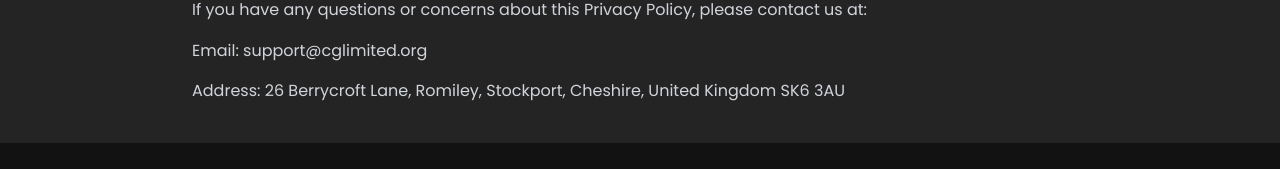
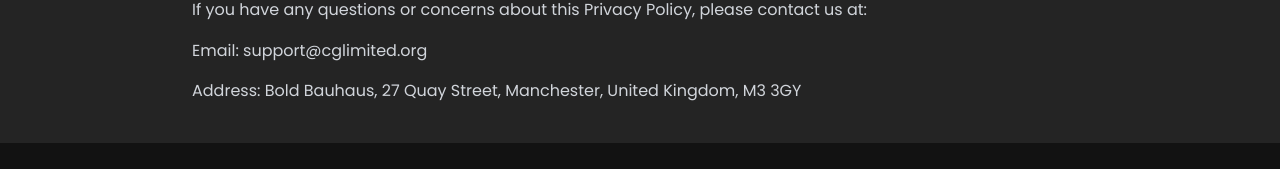
Before and after one commit to qqwrxtr/finance__landing, a React (Create React App) app: page /privacy-policy in a window 1280 px wide. Shown: the part 1822-1991 px from the top of the page. Built offline with nearby package versions, Linux system fonts and the light colour scheme.

Commit message:
"Updated address in Map, Privacy Policy, and Terms of Service components to 'Bold Bauhaus, 27 Quay Street, Manchester, United Kingdom, M3 3GY'."

```diff
--- a/src/components/Map/Map.jsx
+++ b/src/components/Map/Map.jsx
@@ -5,7 +5,7 @@ const Map = () => {
                 <p>Where to find us?</p>
             </div>
             <div className="address text-center text-sm sm:text-base md:text-lg lg:text-xl text-gray-700 mt-4">
-                <p>26 Berrycroft Lane, Romiley, Stockport, Cheshire, United Kingdom, SK6 3AU</p>
+                <p>Bold Bauhaus, 27 Quay Street, Manchester, United Kingdom, M3 3GY</p>
             </div>
             <div className="mapswrapper w-full max-w-screen-xl h-64 sm:h-80 md:h-96 lg:h-[600px] rounded-lg overflow-hidden shadow-lg my-6">
                 <iframe
--- a/src/components/Pages/Privacy_Policy/Privacy_Policy.jsx
+++ b/src/components/Pages/Privacy_Policy/Privacy_Policy.jsx
@@ -109,7 +109,7 @@ const PrivacyPolicy = () => {
                     </p>
                     <p className="text-gray-300">Email: support@cglimited.org</p>
                     <p className="text-gray-300">
-                        Address: 26 Berrycroft Lane, Romiley, Stockport, Cheshire, United Kingdom SK6 3AU
+                        Address: Bold Bauhaus, 27 Quay Street, Manchester, United Kingdom, M3 3GY
                     </p>
                 </section>
             </div>
--- a/src/components/Pages/TermsConditions/Terms.jsx
+++ b/src/components/Pages/TermsConditions/Terms.jsx
@@ -69,7 +69,7 @@ const TermsOfService = () => {
                     </p>
                     <p className="text-gray-300">Email: support@cglimited.org</p>
                     <p className="text-gray-300">
-                        Address: 26 Berrycroft Lane, Romiley, Stockport, Cheshire, United Kingdom SK6 3AU
+                        Address: Bold Bauhaus, 27 Quay Street, Manchester, United Kingdom, M3 3GY
                     </p>
                 </section>
             </div>
```
